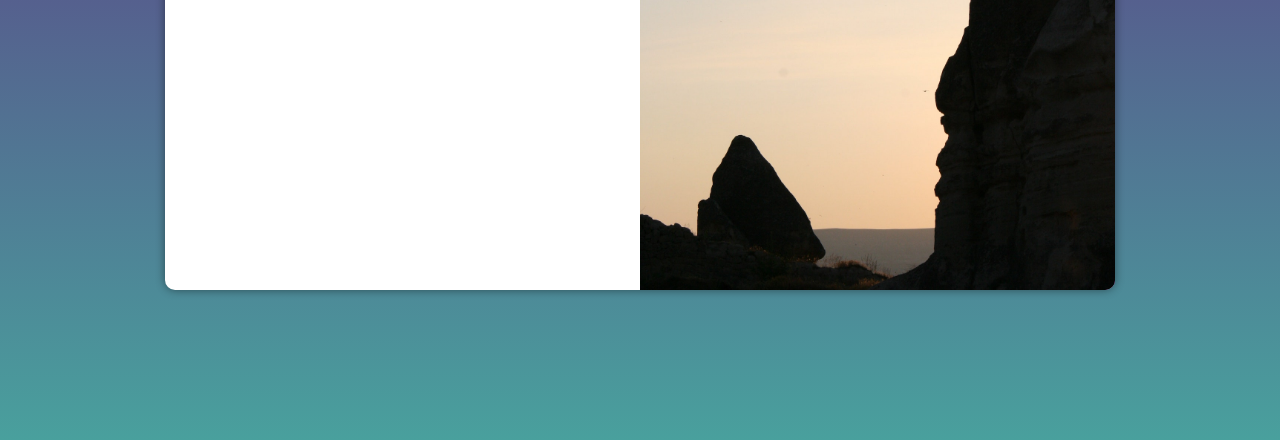
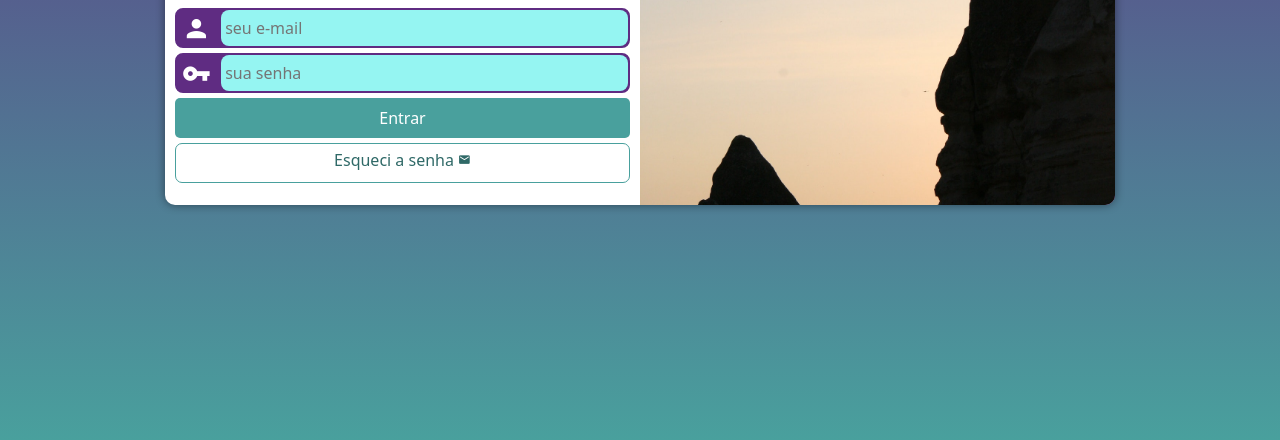
Before and after one commit to jfmoraeslara/projeto-login-guanabara, a plain HTML site: page index.html in a window 1280 px wide. Shown: the part 360-800 px from the top of the page. Drawn offline with Linux system fonts and the light colour scheme.

Commit message:
Formatação tela login

```diff
--- a/estilos/media-query.css
+++ b/estilos/media-query.css
@@ -9,13 +9,14 @@ Desktop; 992px até 1200px
 Grandes telas: acima de 1200px
 */
 
-@media screen and (min-width: 768px) and (max-width: 992px) {
+@media screen and (min-width: 768px) and (max-width: 992px) { /* Configurações tablet */
     body {
         background-image: linear-gradient(to top, #49a09d, #5f2c82);
     }
 
     section#login {
         width: 80vw;
+        height: 300px;
     }
 
     section#login > div#imagem {
@@ -28,15 +29,21 @@ Grandes telas: acima de 1200px
         float: right;
         width: 60%;
     }
+
+    div#formulario > p {
+        font-size: 1em;
+        margin: 10px 0px;
+    }
 }
 
-@media screen and (min-width: 992px) {
+@media screen and (min-width: 992px) { /* Confgurações desktop */
     body {
         background-image: linear-gradient(to top, #49a09d, #5f2c82);
     }
 
     section#login {
         width: 950px;
+        height: 330px;
     }
 
     section#login > div#imagem {
@@ -55,7 +62,7 @@ Grandes telas: acima de 1200px
     }
 
     div#formulario > p {
-        font-size: 1.1em;
+        font-size: 1em;
+        margin: 20px 0px;
     }
-
 }
--- a/estilos/style.css
+++ b/estilos/style.css
@@ -29,15 +29,15 @@ section#login {
     position: absolute;
     top: 50%;
     left: 50%;
-    transform: translate(-50%, -50%);
     overflow: hidden; /* esconder o que ficar fora da borda */
 
     background-color: white;
     width: 250px;
-    height: 500px;
+    height: 485px;
     border-radius: 10px;
     box-shadow: 0px 0px 10px rgba(0, 0, 0, 0.450);
 
+    transform: translate(-50%, -50%);
     transition: width 0.3s, height 0.3s;
     transition-timing-function: ease;
 }
@@ -62,3 +62,80 @@ div#formulario > h1 {
 div#formulario > p {
     font-size: 0.8em;
 }
+
+form > div.campo {
+    background-color: #5f2c82;
+    border: 2px solid #5f2c82;
+    display: block;
+    width: 100%;
+    height: 40px;
+    border-radius: 8px;
+    margin: 5px 0px;
+}
+
+div.campo > label {
+    display: none;
+}
+
+div.campo > i {
+    color: white;
+    /* background-color: black; */
+    font-size: 1.8em;
+    width: 40px;
+    padding: 5px;
+}
+
+div.campo > input {
+    background-color: #95f5f2;
+    font-size: 1em;
+    width: calc(100% - 44.5px);
+    height: 100%;
+    border: 0px;
+    border-radius: 8px;
+    padding: 4px;
+    transform: translateY(-9px);
+}
+
+div.campo > input:focus-within {
+    background-color: white;
+    border: none;
+}
+
+form > input[type=submit] {
+    display: block;
+    font-size: 1em;
+    width: 100%;
+    height: 40px;
+    background-color: #49a09d;
+    color: white;
+    border: none;
+    border-radius: 5px;
+    cursor: pointer;
+}
+
+form > input[type=submit]:hover {
+    background-color: #2f6967;
+}
+
+form > a.botao {
+    display: block;
+    text-align: center;
+    font-size: 1em;
+    width: 100%;
+    height: 40px;
+    padding-top: 5px;
+    margin-top: 5px;
+    background-color: white;
+    color: #2f6967;
+    border: 1px solid #49a09d;
+    border-radius: 7px;
+    text-decoration: none;
+}
+
+form > a.botao:hover {
+    background-color: #61d4d1;
+}
+
+form > a.botao > i {
+    font-size: 0.8em;
+}
--- a/index.html
+++ b/index.html
@@ -30,7 +30,7 @@
                         <label for="isenha">Senha</label>
                     </div>
                     <input type="submit" value="Entrar">
-                    <a href="esqueci.html">
+                    <a href="esqueci.html" class="botao">
                         Esqueci a senha <i class="material-icons">mail</i>
                     </a>
                 </form>
```
